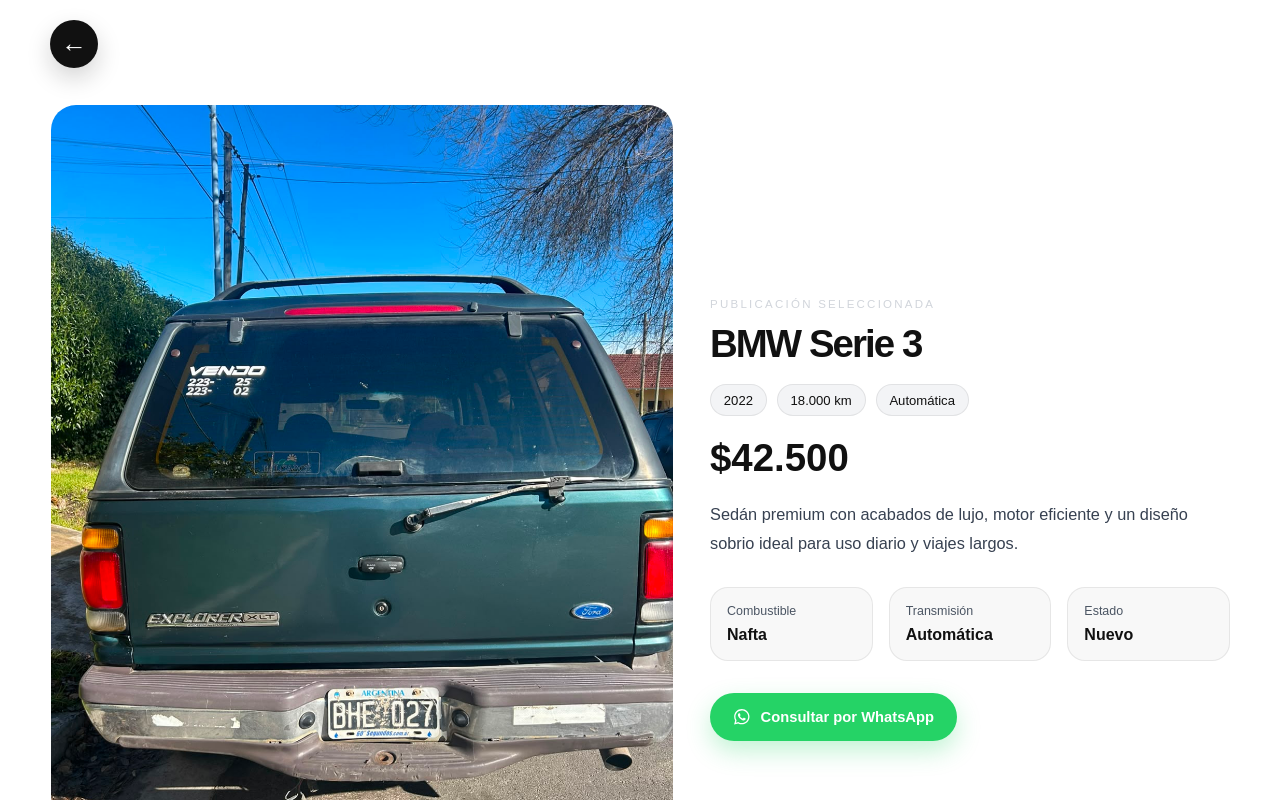
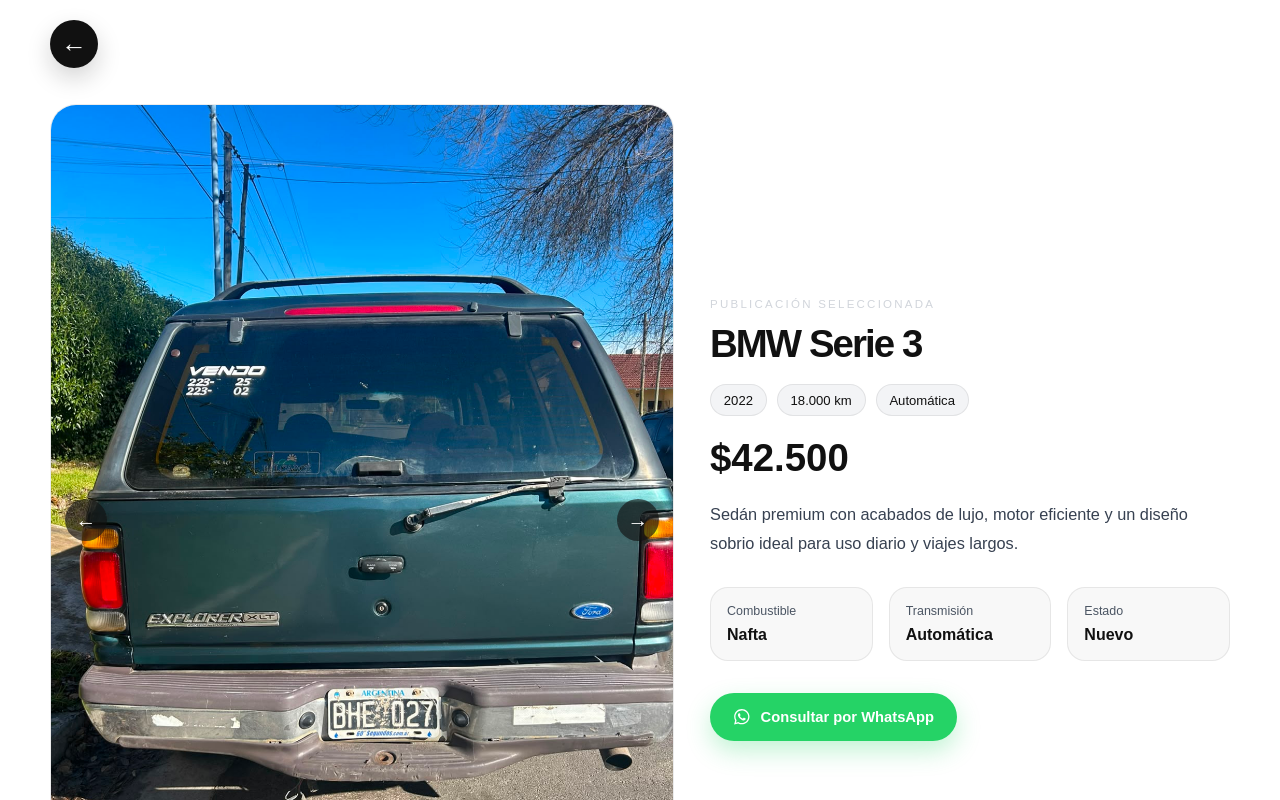
Before and after one commit to valenortolani2-afk/boido-motors, a Next.js app: page /car/1 in a window 1280 px wide. Shown: the top 800 px of the page. Built offline with nearby package versions, Linux system fonts and the light colour scheme.

Commit message:
prueba vercel blob

```diff
--- a/app/car/[id]/page.tsx
+++ b/app/car/[id]/page.tsx
@@ -1,20 +1,48 @@
+"use client";
+
 import Link from "next/link";
-import { notFound } from "next/navigation";
+import { useParams } from "next/navigation";
+import { useEffect, useState } from "react";
 import { FaWhatsapp } from "react-icons/fa";
-import { cars, whatsappNumber } from "../../cars";
+import { getCatalogCars, type Car, whatsappNumber } from "../../cars";
 import styles from "../../page.module.css";
 
-export default async function CarDetailPage({
-  params,
-}: {
-  params: Promise<{ id: string }>;
-}) {
-  const { id } = await params;
-  const car = cars.find((item) => item.id === Number(id));
+export default function CarDetailPage() {
+  const params = useParams<{ id: string }>();
+  const [car, setCar] = useState<Car | null>(null);
+  const [selectedImageIndex, setSelectedImageIndex] = useState(0);
+
+  useEffect(() => {
+    const selectedCar = getCatalogCars().find((item) => item.id === Number(params.id));
+    setCar(selectedCar ?? null);
+    setSelectedImageIndex(0);
+  }, [params.id]);
 
   if (!car) {
-    notFound();
+    return (
+      <main className={styles.page}>
+        <section className={styles.detailSection}>
+          <div className={styles.backLinkWrap}>
+            <Link href="/" className={styles.backLink} aria-label="Volver al catálogo">
+              ←
+            </Link>
+          </div>
+          <p className={styles.emptyState}>No se encontró la publicación.</p>
+        </section>
+      </main>
+    );
   }
+
+  const galleryImages = Array.isArray(car.images) && car.images.length > 0 ? car.images : [car.image];
+  const currentImage = galleryImages[selectedImageIndex] ?? galleryImages[0];
+
+  const goToPreviousImage = () => {
+    setSelectedImageIndex((current) => (current === 0 ? galleryImages.length - 1 : current - 1));
+  };
+
+  const goToNextImage = () => {
+    setSelectedImageIndex((current) => (current === galleryImages.length - 1 ? 0 : current + 1));
+  };
 
   return (
     <main className={styles.page}>
@@ -26,7 +54,43 @@
         </div>
 
         <div className={styles.detailImageWrap}>
-          <img src={car.image} alt={car.title} className={styles.detailImage} />
+          <div className={styles.carouselStage}>
+            <button
+              type="button"
+              className={styles.carouselButton}
+              onClick={goToPreviousImage}
+              aria-label="Imagen anterior"
+            >
+              ←
+            </button>
+
+            <img src={currentImage} alt={car.title} className={styles.detailImage} />
+
+            <button
+              type="button"
+              className={styles.carouselButton}
+              onClick={goToNextImage}
+              aria-label="Imagen siguiente"
+            >
+              →
+            </button>
+          </div>
+
+          {galleryImages.length > 1 && (
+            <div className={styles.thumbnailStrip}>
+              {galleryImages.map((image, index) => (
+                <button
+                  key={`${image}-${index}`}
+                  type="button"
+                  className={`${styles.thumbnail} ${index === selectedImageIndex ? styles.thumbnailActive : ""}`}
+                  onClick={() => setSelectedImageIndex(index)}
+                  aria-label={`Ver imagen ${index + 1}`}
+                >
+                  <img src={image} alt={`${car.title} ${index + 1}`} />
+                </button>
+              ))}
+            </div>
+          )}
         </div>
 
         <div className={styles.detailContent}>
--- a/app/cars.ts
+++ b/app/cars.ts
@@ -149,6 +149,7 @@
 
   try {
     window.localStorage.setItem(STORAGE_KEY, JSON.stringify(normalized));
+    window.dispatchEvent(new Event("boido-catalog-updated"));
   } catch (error) {
     console.error("No se pudo guardar el catálogo en localStorage:", error);
   }
--- a/app/page.module.css
+++ b/app/page.module.css
@@ -360,7 +360,15 @@
   border-radius: 26px;
   overflow: hidden;
   background: rgba(255, 255, 255, 0.04);
-  border: 1px solid rgba(255, 255, 255, 0.08);
+  border: 1px solid rgba(17, 17, 17, 0.08);
+}
+
+.carouselStage {
+  position: relative;
+  display: flex;
+  align-items: center;
+  justify-content: center;
+  background: #f8f8f8;
 }
 
 .detailImage {
@@ -369,6 +377,68 @@
   height: 100%;
   min-height: 500px;
   object-fit: cover;
+}
+
+.carouselButton {
+  position: absolute;
+  top: 50%;
+  transform: translateY(-50%);
+  width: 42px;
+  height: 42px;
+  border: none;
+  border-radius: 50%;
+  background: rgba(17, 17, 17, 0.65);
+  color: #ffffff;
+  font-size: 1.3rem;
+  cursor: pointer;
+  z-index: 1;
+  transition: background 0.2s ease;
+}
+
+.carouselButton:hover {
+  background: rgba(17, 17, 17, 0.82);
+}
+
+.carouselButton:first-of-type {
+  left: 14px;
+}
+
+.carouselButton:last-of-type {
+  right: 14px;
+}
+
+.thumbnailStrip {
+  display: grid;
+  grid-template-columns: repeat(auto-fit, minmax(80px, 1fr));
+  gap: 10px;
+  padding: 12px;
+  background: #ffffff;
+  border-top: 1px solid rgba(17, 17, 17, 0.08);
+}
+
+.thumbnail {
+  padding: 0;
+  border: 2px solid transparent;
+  border-radius: 12px;
+  overflow: hidden;
+  background: transparent;
+  cursor: pointer;
+  transition: border-color 0.2s ease, transform 0.2s ease;
+}
+
+.thumbnail img {
+  width: 100%;
+  height: 76px;
+  object-fit: cover;
+  display: block;
+}
+
+.thumbnail:hover {
+  transform: translateY(-1px);
+}
+
+.thumbnailActive {
+  border-color: #111111;
 }
 
 .detailContent {
```
Also changed, not shown: app/page.tsx (+18 -2 lines).
